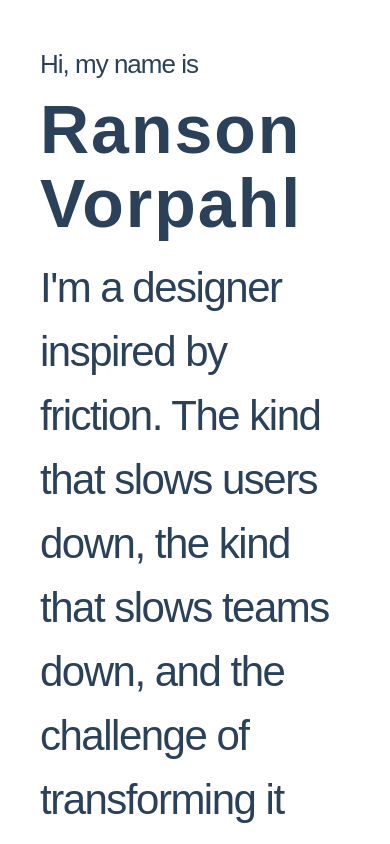
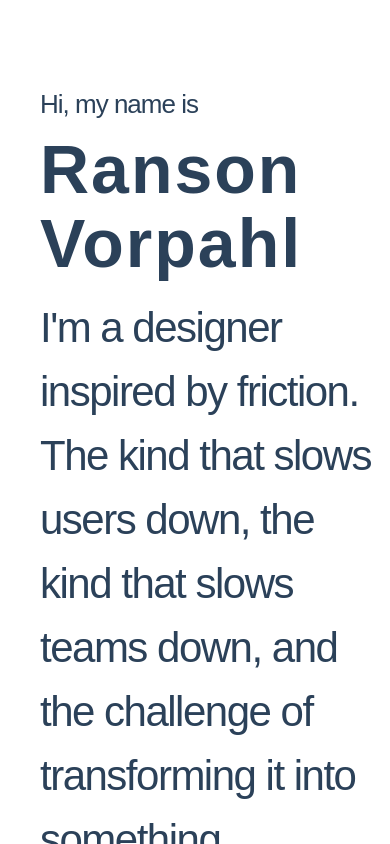
Before and after one commit to mugen-creative-studio/ranson.design, a React (Vite) app: page /#hero in a window 390 px wide. Shown: the top 844 px of the page. Built offline with nearby package versions, Linux system fonts and the light colour scheme.

Commit message:
feat: convert home layout from flex to three-column CSS Grid

```diff
--- a/src/pages/Home.module.css
+++ b/src/pages/Home.module.css
@@ -1,16 +1,23 @@
 .layout {
-  display: flex;
-  align-items: center;
-  justify-content: center;
-  gap: var(--space-40);
+  display: grid;
+  grid-template-columns: 1fr min(var(--content-max-width), 100%) 1fr;
   min-height: 100dvh;
+}
+
+.main {
+  grid-column: 2;
+  min-width: var(--content-min-width);
   padding: var(--space-80) 0;
 }
 
-.main {
-  flex: 1;
-  max-width: var(--content-max-width);
-  min-width: 0;
+.leftColumn {
+  grid-column: 1;
+  padding-right: var(--space-40);
+}
+
+.rightColumn {
+  grid-column: 3;
+  padding-left: var(--space-40);
 }
 
 .placeholder {
@@ -24,7 +31,16 @@
 
 @media (max-width: 1023px) {
   .layout {
-    flex-direction: column;
-    padding: var(--space-40);
+    grid-template-columns: 1fr;
+    padding: 0 var(--space-40);
+  }
+
+  .main {
+    grid-column: 1;
+  }
+
+  .leftColumn,
+  .rightColumn {
+    display: none;
   }
 }
```
